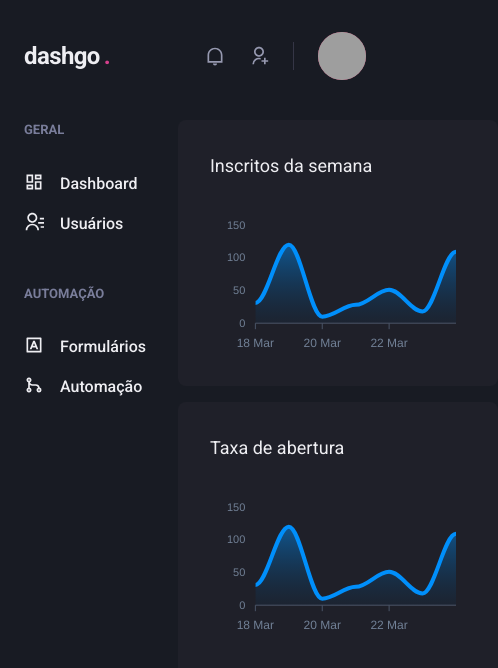
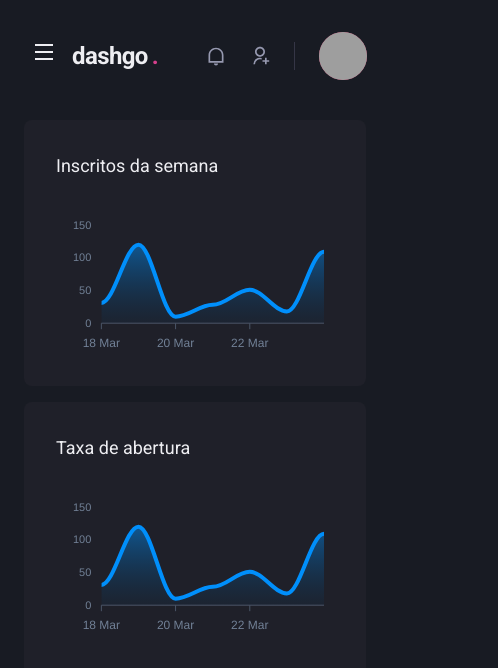
Before and after one commit to liviabelirocha/dashgo, a Next.js app: page /dashboard in a window 390 px wide. Shown: the top 668 px of the page, 498 px wide, since content can reach past the window. Built offline with nearby package versions, Linux system fonts and the light colour scheme; grey boxes are pictures that could not be loaded.

Commit message:
feat: responsive sidebar

```diff
--- a/src/components/Header/index.tsx
+++ b/src/components/Header/index.tsx
@@ -1,11 +1,16 @@
-import { Flex, useBreakpointValue } from "@chakra-ui/react";
+import { Flex, IconButton, useBreakpointValue, Icon } from "@chakra-ui/react";
 
 import { NotificationsNav } from "./NotificationsNav";
 import { Profile } from "./Profile";
 import { Logo } from "./Logo";
 import { Search } from "./Search";
 
+import { useSideBarDrawer } from "../../contexts/SidebarDrawerContext";
+import { RiMenuLine } from "react-icons/ri";
+
 export function Header() {
+  const { onOpen } = useSideBarDrawer();
+
   const isWideVersion = useBreakpointValue({
     base: false,
     lg: true,
@@ -22,6 +27,16 @@ export function Header() {
       px="6"
       align="center"
     >
+      {!isWideVersion && (
+        <IconButton
+          icon={<Icon as={RiMenuLine} />}
+          fontSize="24"
+          variant="unstyled"
+          onClick={onOpen}
+          aria-label="Open navigation"
+          mr="2"
+        ></IconButton>
+      )}
       <Logo />
 
       {isWideVersion && <Search />}
--- /dev/null
+++ b/src/components/Sidebar/SidebarNav.tsx
@@ -0,0 +1,25 @@
+import { Stack } from "@chakra-ui/react";
+
+import {
+  RiContactsLine,
+  RiDashboardLine,
+  RiGitMergeLine,
+  RiInputMethodLine,
+} from "react-icons/ri";
+import { NavLink } from "./NavLink";
+import { NavSection } from "./NavSection";
+
+export function SidebarNav() {
+  return (
+    <Stack spacing="12" align="flex-start">
+      <NavSection title="GERAL">
+        <NavLink title="Dashboard" icon={RiDashboardLine} />
+        <NavLink title="Usuários" icon={RiContactsLine} />
+      </NavSection>
+      <NavSection title="AUTOMAÇÃO">
+        <NavLink title="Formulários" icon={RiInputMethodLine} />
+        <NavLink title="Automação" icon={RiGitMergeLine} />
+      </NavSection>
+    </Stack>
+  );
+}
--- a/src/components/Sidebar/index.tsx
+++ b/src/components/Sidebar/index.tsx
@@ -1,26 +1,45 @@
-import { Box, Stack } from "@chakra-ui/react";
 import {
-  RiContactsLine,
-  RiDashboardLine,
-  RiGitMergeLine,
-  RiInputMethodLine,
-} from "react-icons/ri";
-import { NavLink } from "./NavLink";
-import { NavSection } from "./NavSection";
+  Box,
+  Drawer,
+  DrawerCloseButton,
+  DrawerContent,
+  DrawerHeader,
+  DrawerOverlay,
+  useBreakpointValue,
+  DrawerBody,
+} from "@chakra-ui/react";
+
+import { useSideBarDrawer } from "../../contexts/SidebarDrawerContext";
+
+import { SidebarNav } from "./SidebarNav";
 
 export function Sidebar() {
+  const { isOpen, onClose } = useSideBarDrawer();
+
+  const isFloatingSidebar = useBreakpointValue({
+    base: true,
+    lg: false,
+  });
+
+  if (isFloatingSidebar)
+    return (
+      <Drawer isOpen={isOpen} placement="left" onClose={onClose}>
+        <DrawerOverlay>
+          <DrawerContent bg="gray.800" p="4">
+            <DrawerCloseButton mt="6"></DrawerCloseButton>
+            <DrawerHeader>Navegação</DrawerHeader>
+
+            <DrawerBody>
+              <SidebarNav />
+            </DrawerBody>
+          </DrawerContent>
+        </DrawerOverlay>
+      </Drawer>
+    );
+
   return (
     <Box as="aside" w="64" mr="8">
-      <Stack spacing="12" align="flex-start">
-        <NavSection title="GERAL">
-          <NavLink title="Dashboard" icon={RiDashboardLine} />
-          <NavLink title="Usuários" icon={RiContactsLine} />
-        </NavSection>
-        <NavSection title="AUTOMAÇÃO">
-          <NavLink title="Formulários" icon={RiInputMethodLine} />
-          <NavLink title="Automação" icon={RiGitMergeLine} />
-        </NavSection>
-      </Stack>
+      <SidebarNav />
     </Box>
   );
 }
--- /dev/null
+++ b/src/contexts/SidebarDrawerContext.tsx
@@ -0,0 +1,30 @@
+import { useDisclosure, UseDisclosureReturn } from "@chakra-ui/hooks";
+import { useRouter } from "next/dist/client/router";
+import { createContext, ReactNode, useContext, useEffect } from "react";
+
+interface SidebarDrawerProviderProps {
+  children: ReactNode;
+}
+
+type SidebarDrawerContextData = UseDisclosureReturn;
+
+const SidebarDrawerContext = createContext({} as SidebarDrawerContextData);
+
+export function SidebarDrawerProvider({
+  children,
+}: SidebarDrawerProviderProps) {
+  const disclosure = useDisclosure();
+  const router = useRouter();
+
+  useEffect(() => {
+    disclosure.onClose();
+  }, [router.asPath]);
+
+  return (
+    <SidebarDrawerContext.Provider value={disclosure}>
+      {children}
+    </SidebarDrawerContext.Provider>
+  );
+}
+
+export const useSideBarDrawer = () => useContext(SidebarDrawerContext);
--- a/src/pages/_app.tsx
+++ b/src/pages/_app.tsx
@@ -3,10 +3,14 @@ import { ChakraProvider } from "@chakra-ui/react";
 
 import { theme } from "../styles/theme";
 
+import { SidebarDrawerProvider } from "../contexts/SidebarDrawerContext";
+
 function MyApp({ Component, pageProps }: AppProps) {
   return (
     <ChakraProvider theme={theme}>
-      <Component {...pageProps} />
+      <SidebarDrawerProvider>
+        <Component {...pageProps} />
+      </SidebarDrawerProvider>
     </ChakraProvider>
   );
 }
```
